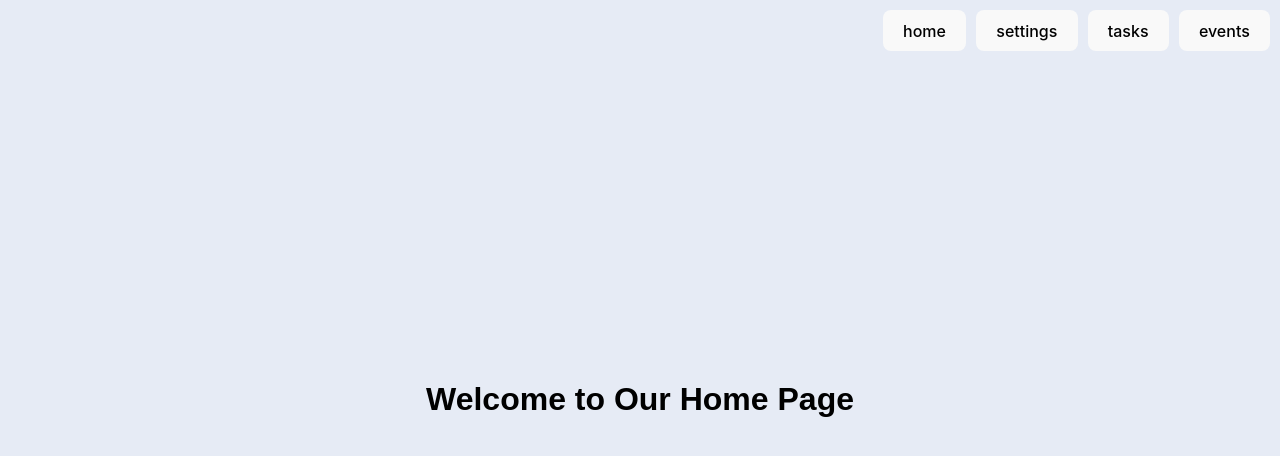
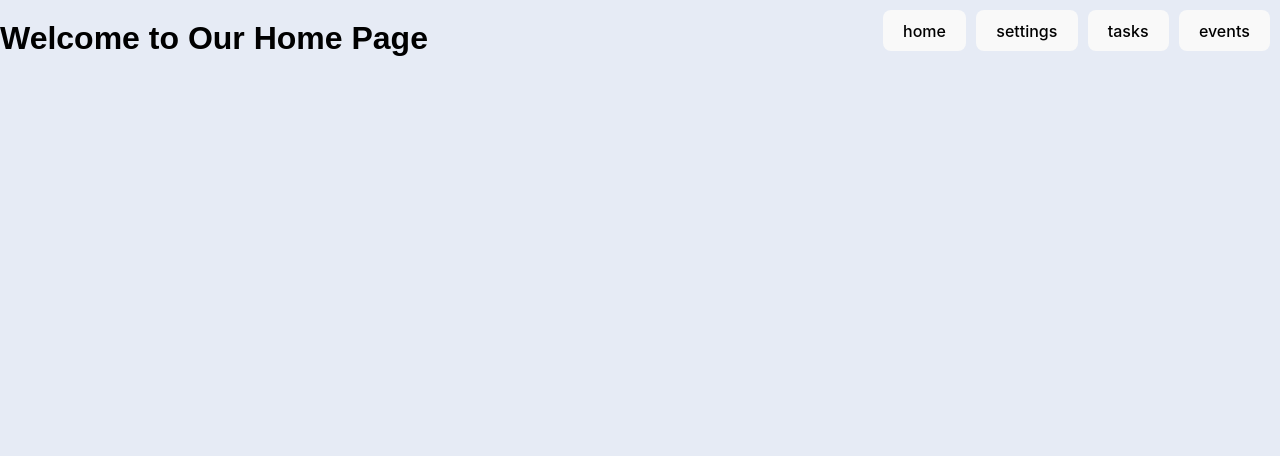
Before and after one commit to Oasis-NEU/sp25-group-19, a React (Vite) app: page / in a window 1280 px wide. Shown: the top 456 px of the page. Built offline with nearby package versions, Linux system fonts and the light colour scheme.

Commit message:
homepage ui

```diff
--- a/src/components/home/index.css
+++ b/src/components/home/index.css
@@ -1,6 +1,12 @@
 .heading-style {
     font-family: 'Papyrus', Fantasy;
     font-size: 2em;
+    position : fixed;
+    top : 0;
+    left : 0;
+    padding: '10px 0';
+    text-align : center;
+    z-index : 1000;
 }
 
 body {
```
